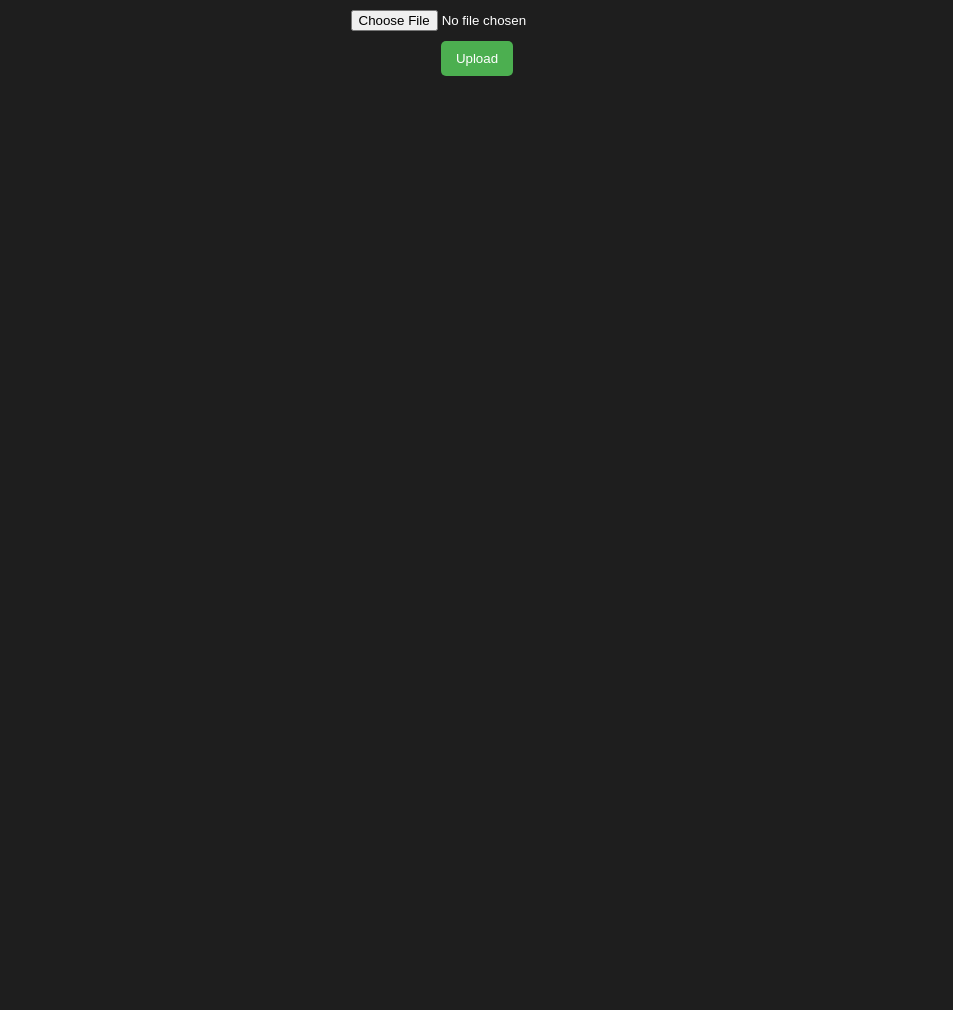
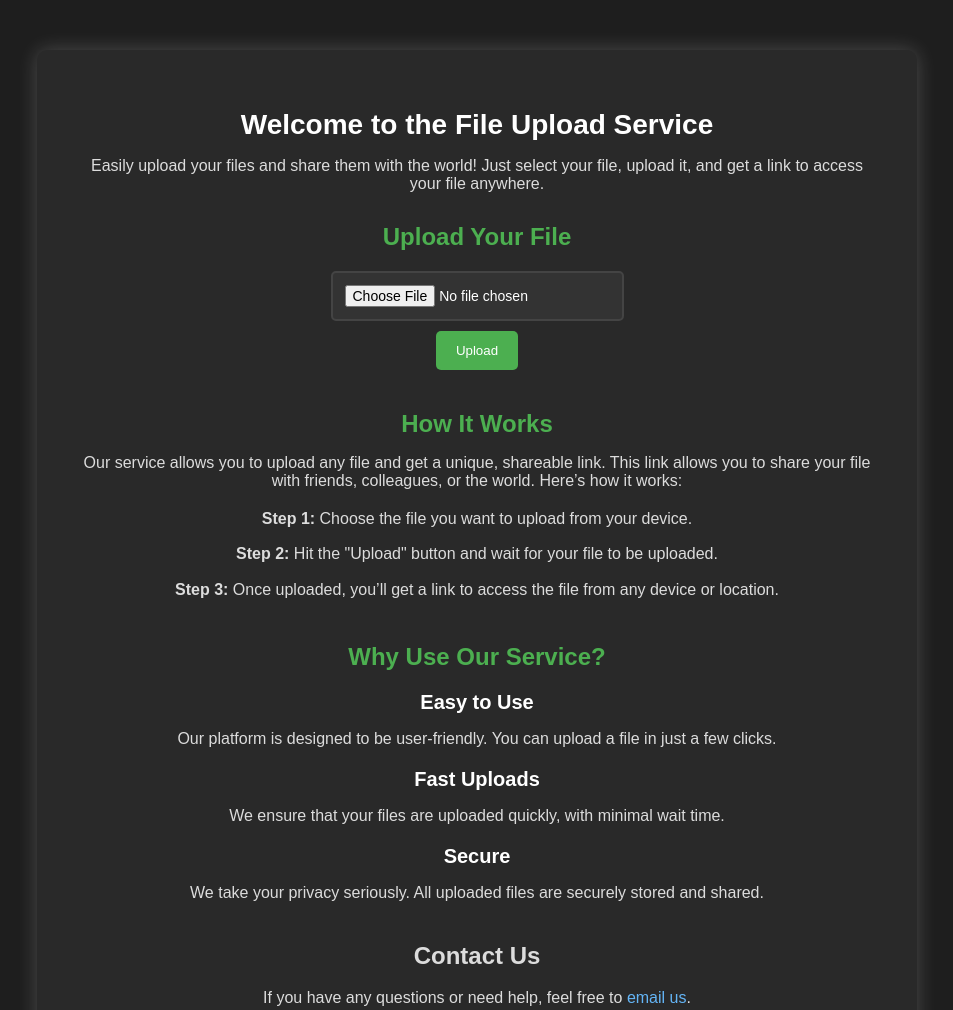
Before and after one commit to jeevapriyan10/File-Sharing-System, a website: page public/index.html in a window 1280 px wide. Shown: the top 1010 px of the page, without its empty margins (163-1116 px from the left). Before the commit the page ends 800 px from the top, so only its background shows below. Drawn offline with Linux system fonts and the light colour scheme.

Commit message:
Final Changes Updated

```diff
--- a/public/index.html
+++ b/public/index.html
@@ -7,12 +7,46 @@
     <link rel="stylesheet" href="style.css">
 </head>
 <body>
-<input type="file" id="fileInput">
-<button onclick="uploadFile()">Upload</button>
-<p id="status"></p>
-<div id="fileLink"></div>
-<p id="timer"></p> <!-- Expiry Timer Display -->
-
-<script src="script.js"></script> <!-- Separate JS file -->
+    <div class="container">
+        <h1>Welcome to the File Upload Service</h1>
+        <p class="intro-text">Easily upload your files and share them with the world! Just select your file, upload it, and get a link to access your file anywhere.</p>
+        <div class="upload-section">
+            <h2>Upload Your File</h2>
+            <input type="file" id="fileInput" class="file-input">
+            <button onclick="uploadFile()" class="upload-btn">Upload</button>
+            <p id="status" class="status-text"></p>
+            <div id="fileLink" class="file-link-container"></div>
+            <p id="timer" class="expiry-timer"></p>
+        </div>
+        <div class="about-section">
+            <h2>How It Works</h2>
+            <p>Our service allows you to upload any file and get a unique, shareable link. This link allows you to share your file with friends, colleagues, or the world. Here’s how it works:</p>
+            <ul class="steps-list">
+                <li><strong>Step 1:</strong> Choose the file you want to upload from your device.</li>
+                <li><strong>Step 2:</strong> Hit the "Upload" button and wait for your file to be uploaded.</li>
+                <li><strong>Step 3:</strong> Once uploaded, you’ll get a link to access the file from any device or location.</li>
+            </ul>
+        </div>
+        <div class="benefits-section">
+            <h2>Why Use Our Service?</h2>
+            <div class="benefit-item">
+                <h3>Easy to Use</h3>
+                <p>Our platform is designed to be user-friendly. You can upload a file in just a few clicks.</p>
+            </div>
+            <div class="benefit-item">
+                <h3>Fast Uploads</h3>
+                <p>We ensure that your files are uploaded quickly, with minimal wait time.</p>
+            </div>
+            <div class="benefit-item">
+                <h3>Secure</h3>
+                <p>We take your privacy seriously. All uploaded files are securely stored and shared.</p>
+            </div>
+        </div>
+        <div class="contact-section">
+            <h2>Contact Us</h2>
+            <p>If you have any questions or need help, feel free to <a href="mailto:contact@fileservice.com" class="contact-link">email us</a>.</p>
+        </div>
+    </div>
+    <script src="script.js"></script>
 </body>
 </html>
--- a/public/script.js
+++ b/public/script.js
@@ -1,36 +1,64 @@
-let backendURL = "https://yourapp.onrender.com"; // Change to your hosted URL
+const fileInput = document.getElementById("fileInput");
+const statusText = document.getElementById("status");
+const fileLinkContainer = document.getElementById("fileLink");
+const timerText = document.getElementById("timer");
 
 async function uploadFile() {
-    const fileInput = document.getElementById("fileInput");
-    if (!fileInput.files.length) {
-        alert("Please select a file first!");
+    if (fileInput.files.length === 0) {
+        statusText.textContent = "Please select a file first!";
+        statusText.style.color = "red";
         return;
     }
 
-    let formData = new FormData();
-    formData.append("file", fileInput.files[0]);
+    const file = fileInput.files[0];
+    const formData = new FormData();
+    formData.append("file", file);
 
-    document.getElementById("status").innerText = "Uploading...";
+    statusText.textContent = "Uploading...";
+    statusText.style.color = "yellow";
 
     try {
-        let response = await fetch(`${backendURL}/upload`, {
+        const response = await fetch("/upload", {
             method: "POST",
             body: formData
         });
 
-        let result = await response.json();
+        const result = await response.json();
 
-        if (result.success) {
-            document.getElementById("status").innerText = "Upload successful!";
-            document.getElementById("fileLink").innerHTML =
-                `<a href="${result.fileUrl}" target="_blank">Download File</a>`;
+        if (response.ok) {
+            const fileUrl = window.location.origin + "/file/" + result.fileId;
+            fileLinkContainer.innerHTML = `<p>File Link: <a href="${fileUrl}" target="_blank">${fileUrl}</a></p>`;
+            statusText.textContent = "File uploaded successfully!";
+            statusText.style.color = "green";
 
-            startCountdown(5 * 60); // 5-minute countdown
+            startTimer();
         } else {
-            document.getElementById("status").innerText = "Upload failed!";
+            throw new Error(result.message || "Upload failed");
         }
     } catch (error) {
-        console.error("Error:", error);
-        document.getElementById("status").innerText = "Upload error!";
+        statusText.textContent = "Error: " + error.message;
+        statusText.style.color = "red";
     }
 }
+
+function startTimer() {
+    let timeLeft = 600; // 10 minutes (600 seconds)
+    updateTimerText(timeLeft);
+
+    const timerInterval = setInterval(() => {
+        timeLeft -= 1;
+        updateTimerText(timeLeft);
+
+        if (timeLeft <= 0) {
+            clearInterval(timerInterval);
+            timerText.textContent = "Link expired!";
+            fileLinkContainer.innerHTML = "";
+        }
+    }, 1000);
+}
+
+function updateTimerText(seconds) {
+    const minutes = Math.floor(seconds / 60);
+    const remainingSeconds = seconds % 60;
+    timerText.textContent = `Link expires in: ${minutes}:${remainingSeconds.toString().padStart(2, "0")}`;
+}
--- a/public/style.css
+++ b/public/style.css
@@ -1,3 +1,4 @@
+
 body {
     font-family: Arial, sans-serif;
     background-color: #1e1e1e;
@@ -7,53 +8,160 @@ body {
     padding: 0;
 }
 
+
 .container {
-    max-width: 400px;
+    max-width: 800px;
     margin: 50px auto;
-    padding: 20px;
+    padding: 40px;
     background-color: #292929;
     border-radius: 10px;
-    box-shadow: 0px 0px 10px rgba(255, 255, 255, 0.2);
+    box-shadow: 0px 0px 20px rgba(255, 255, 255, 0.2);
+    transition: box-shadow 0.3s ease;
 }
 
-h2 {
+
+.container:hover {
+    box-shadow: 0px 0px 30px rgba(255, 255, 255, 0.3);
+}
+
+
+h1 {
+    color: #ffffff;
+    font-size: 28px;
+    margin-bottom: 10px;
+}
+
+
+.intro-text {
+    color: #dcdcdc;
+    font-size: 16px;
+    margin-bottom: 30px;
+}
+
+
+.upload-section h2 {
+    color: #4caf50;
     margin-bottom: 20px;
 }
 
-input[type="file"] {
+.file-input {
     display: block;
     margin: 10px auto;
+    background-color: #333;
+    padding: 12px;
+    border-radius: 5px;
+    color: #fff;
+    font-size: 14px;
+    border: 2px solid #444;
+    cursor: pointer;
+    transition: background-color 0.3s ease, border-color 0.3s ease;
 }
 
-button {
-    padding: 10px 15px;
+.file-input:hover {
+    background-color: #555;
+    border-color: #4caf50;
+}
+
+.upload-btn {
+    padding: 12px 20px;
     background-color: #4caf50;
     color: white;
     border: none;
     border-radius: 5px;
     cursor: pointer;
+    transition: background-color 0.3s ease, transform 0.2s ease;
 }
 
-button:hover {
+.upload-btn:hover {
     background-color: #45a049;
+    transform: translateY(-2px);
 }
 
-#status {
+.status-text {
     margin-top: 10px;
     font-weight: bold;
+    color: #ffcc00;
+    font-size: 16px;
 }
+
 
 #fileLink a {
     color: #64b5f6;
     text-decoration: none;
+    font-size: 16px;
+    font-weight: bold;
 }
 
 #fileLink a:hover {
     text-decoration: underline;
 }
 
+
 #timer {
-    font-size: 14px;
+    font-size: 16px;
     margin-top: 10px;
     color: #ffcc00;
+    font-weight: bold;
 }
+
+
+.about-section {
+    margin-top: 40px;
+    color: #dcdcdc;
+}
+
+.about-section h2 {
+    color: #4caf50;
+    margin-bottom: 10px;
+}
+
+.steps-list {
+    list-style: none;
+    padding: 0;
+    font-size: 16px;
+    color: #dcdcdc;
+    line-height: 1.6;
+}
+
+.steps-list li {
+    margin-bottom: 10px;
+}
+
+.benefits-section {
+    margin-top: 40px;
+}
+
+.benefits-section h2 {
+    color: #4caf50;
+    margin-bottom: 20px;
+}
+
+.benefit-item {
+    margin-bottom: 20px;
+}
+
+.benefit-item h3 {
+    font-size: 20px;
+    color: #ffffff;
+    margin-bottom: 5px;
+}
+
+.benefit-item p {
+    color: #dcdcdc;
+    font-size: 16px;
+}
+
+
+.contact-section {
+    margin-top: 40px;
+    color: #dcdcdc;
+}
+
+.contact-link {
+    color: #64b5f6;
+    text-decoration: none;
+}
+
+.contact-link:hover {
+    text-decoration: underline;
+}
```
Also changed, not shown: server.js (+69 -34 lines), uploads/1741238521914.jpg (deleted), uploads/1741238889727.jpg (deleted), uploads/1741239016036.jpg (deleted), uploads/1741239185934.jpg (deleted), 1 other file.
